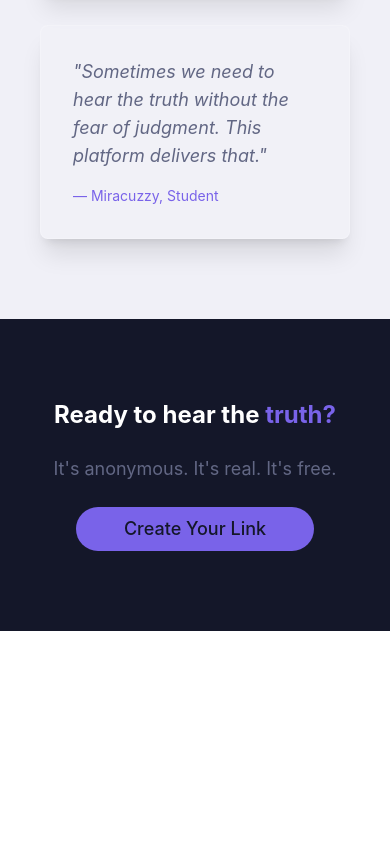
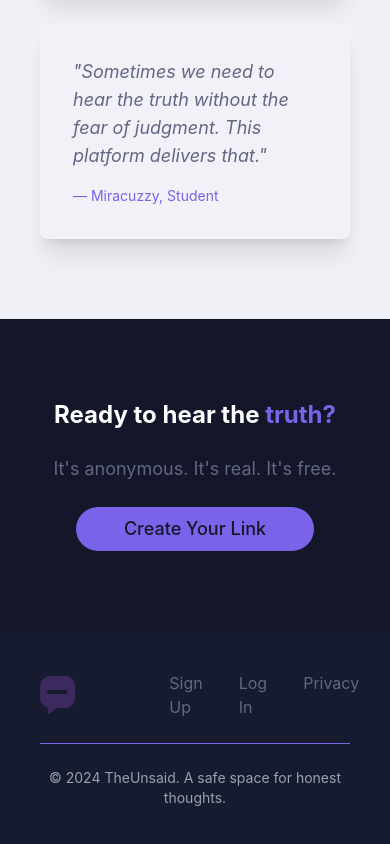
Before and after one commit to munachi821/The-Unsaid, a React (Vite) app: page / in a window 390 px wide. Shown: the part 6121-6965 px from the top of the page. Before the commit the page ends 6752 px from the top, so only its background shows below. Built offline with nearby package versions, Linux system fonts and the light colour scheme.

Commit message:
done with the footer section moving on to make it responsive and make the sign up and login page

```diff
--- a/src/App.jsx
+++ b/src/App.jsx
@@ -5,6 +5,7 @@ import Howitworks from "./components/Howitworks-section.jsx";
 import Features from "./components/Features-section.jsx";
 import Stories from "./components/Stories-section.jsx";
 import Truth from "./components/Truth-section.jsx";
+import Footer from "./components/Footer.jsx";
 function App() {
   return (
     <>
@@ -15,6 +16,7 @@ function App() {
       <Features />
       <Stories />
       <Truth />
+      <Footer />
     </>
   );
 }
--- /dev/null
+++ b/src/components/Footer.jsx
@@ -0,0 +1,53 @@
+import unsaid_logo from "../assets/unsaid_logo.png";
+const Footer = () => {
+  return (
+    <section className="section-padding py-10 bg-navy text-soft-gray">
+      <div className="max-w-6xl mx-auto">
+        <div className="flex items-center justify-between border-b border-[#7963e9] pb-6">
+          <div className="flex">
+            <img
+              src={unsaid_logo}
+              alt="unsaid_logo"
+              className="mr-1"
+              width="35px"
+            />
+            <p className="text-2xl font-semibold text-navy dark:text-soft-gray">
+              TheUnsaid
+            </p>
+          </div>
+          <ul className="flex gap-9">
+            <a
+              href="#"
+              className="text-[#626784] dark:text-[#9898b3] hover:text-[#7963e9] transition-colors"
+            >
+              <li>Sign Up</li>
+            </a>
+            <a
+              href="#"
+              className="text-[#626784] dark:text-[#9898b3] hover:text-[#7963e9] transition-colors"
+            >
+              <li>Log In</li>
+            </a>
+            <a
+              href="#"
+              className="text-[#626784] dark:text-[#9898b3] hover:text-[#7963e9] transition-colors"
+            >
+              <li>Privacy</li>
+            </a>
+            <a
+              href="#"
+              className="text-[#626784] dark:text-[#9898b3] hover:text-[#7963e9] transition-colors"
+            >
+              <li>Terms</li>
+            </a>
+          </ul>
+        </div>
+        <p className="text-center mt-6 text-sm text-gray-400">
+          © 2024 TheUnsaid. A safe space for honest thoughts.
+        </p>
+      </div>
+    </section>
+  );
+};
+
+export default Footer;
```
